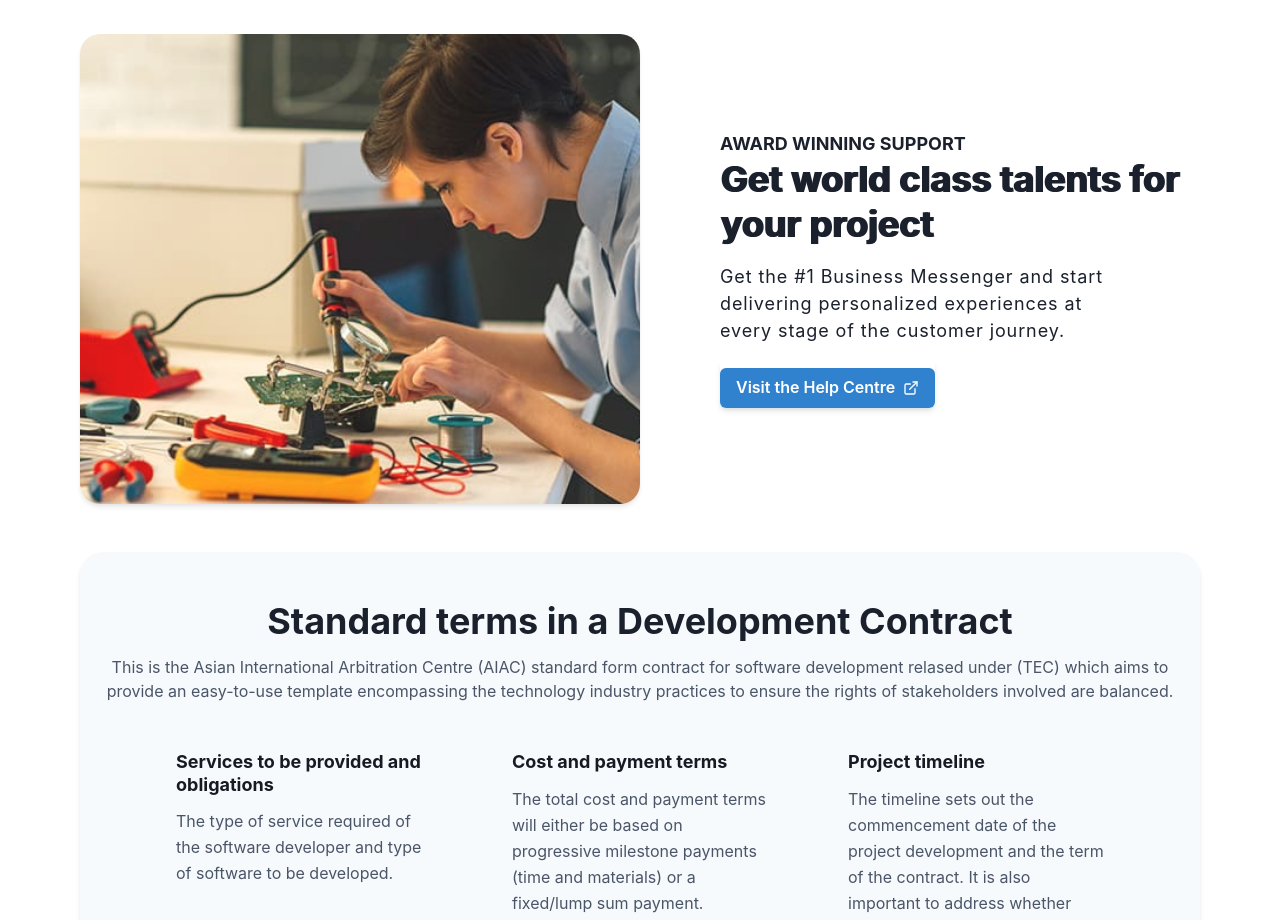
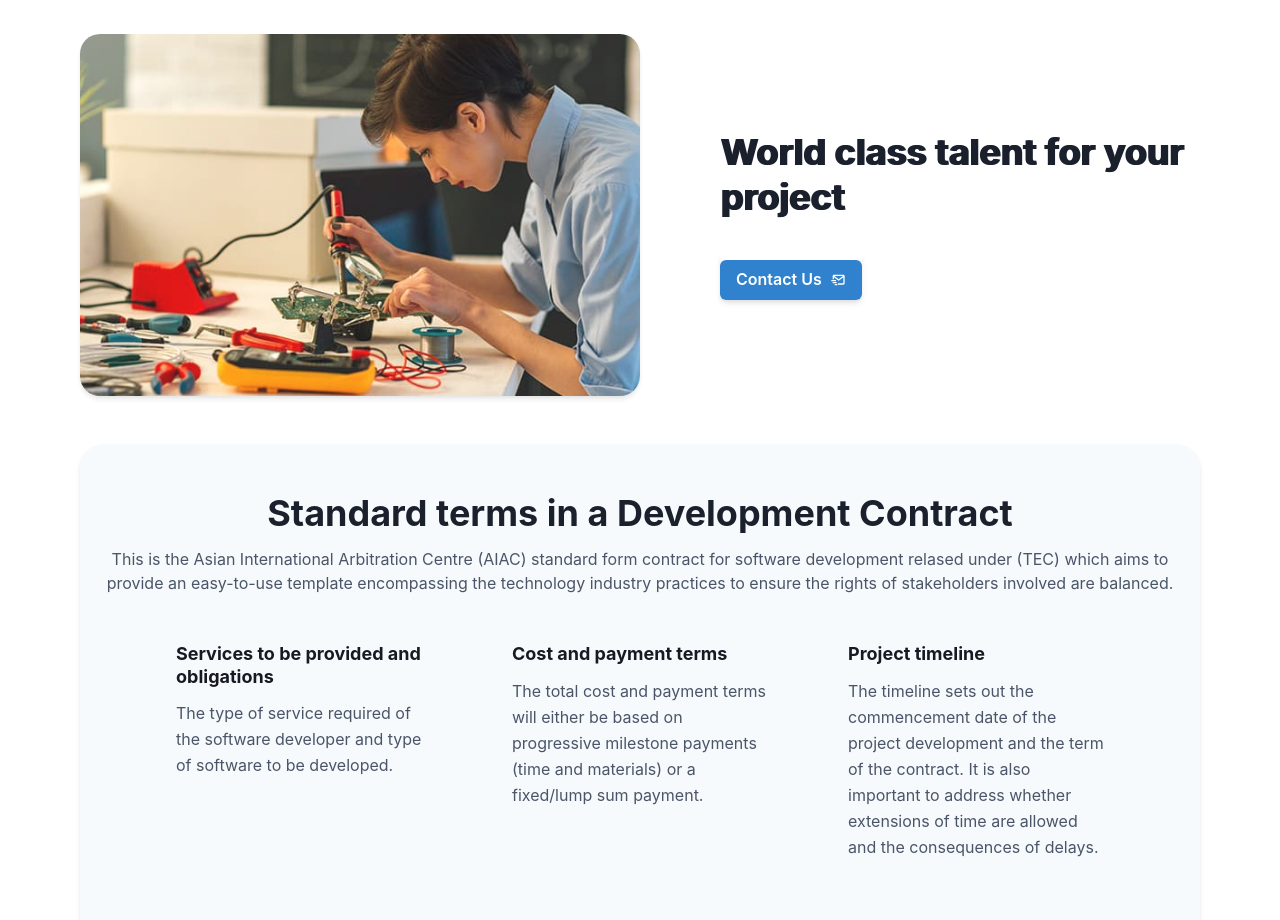
Before and after one commit to halfnineus/halfnine-com-chakra, a Next.js app: page /services/development/electronic-engineering in a window 1280 px wide. Shown: the part 1680-2600 px from the top of the page. Built offline with nearby package versions, Linux system fonts and the light colour scheme.

Commit message:
7/23/2022

```diff
--- a/assets/services/development/ee.json
+++ b/assets/services/development/ee.json
@@ -7,10 +7,10 @@
                 "description": ""
             },
             "cta": {
-                "toptext": "Award winning support",
-                "heading": "Get world class talents for your project",
-                "text": "Get the #1 Business Messenger and start delivering personalized experiences at every stage of the customer journey.",
-                "buttontxt": "Visit the Help Centre"
+                "toptext": "",
+                "heading": "World class talent for your project",
+                "text": "",
+                "buttontxt": "Contact Us"
             }
         },
         {
--- a/components/dev/cta.tsx
+++ b/components/dev/cta.tsx
@@ -1,5 +1,5 @@
 import { SimpleGrid, Flex, Heading, Button, Image, Text, Box } from "@chakra-ui/react";
-import { FiExternalLink } from "react-icons/fi";
+import { BiMailSend } from "react-icons/bi";
 import router from 'next/router'
 
 const CTA = (props: any) => {
@@ -29,7 +29,7 @@ const CTA = (props: any) => {
                     {props.text}
                 </Text>
                 <Box display="inline-flex" rounded="md" shadow="md">
-                    <Button mt={2} rounded="md" rightIcon={<FiExternalLink />} colorScheme={'blue'} onClick={() => router.push('/contact/')}>
+                    <Button mt={2} rounded="md"  rightIcon={<BiMailSend />} colorScheme={'blue'} onClick={() => router.push('/contact/')}>
                         {props.buttontxt}
                     </Button>
                 </Box>
```
Also changed, not shown: assets/services/development/me.json (+4 -4 lines), assets/services/development/pd.json (+4 -4 lines), assets/services/development/se.json (+4 -4 lines).
